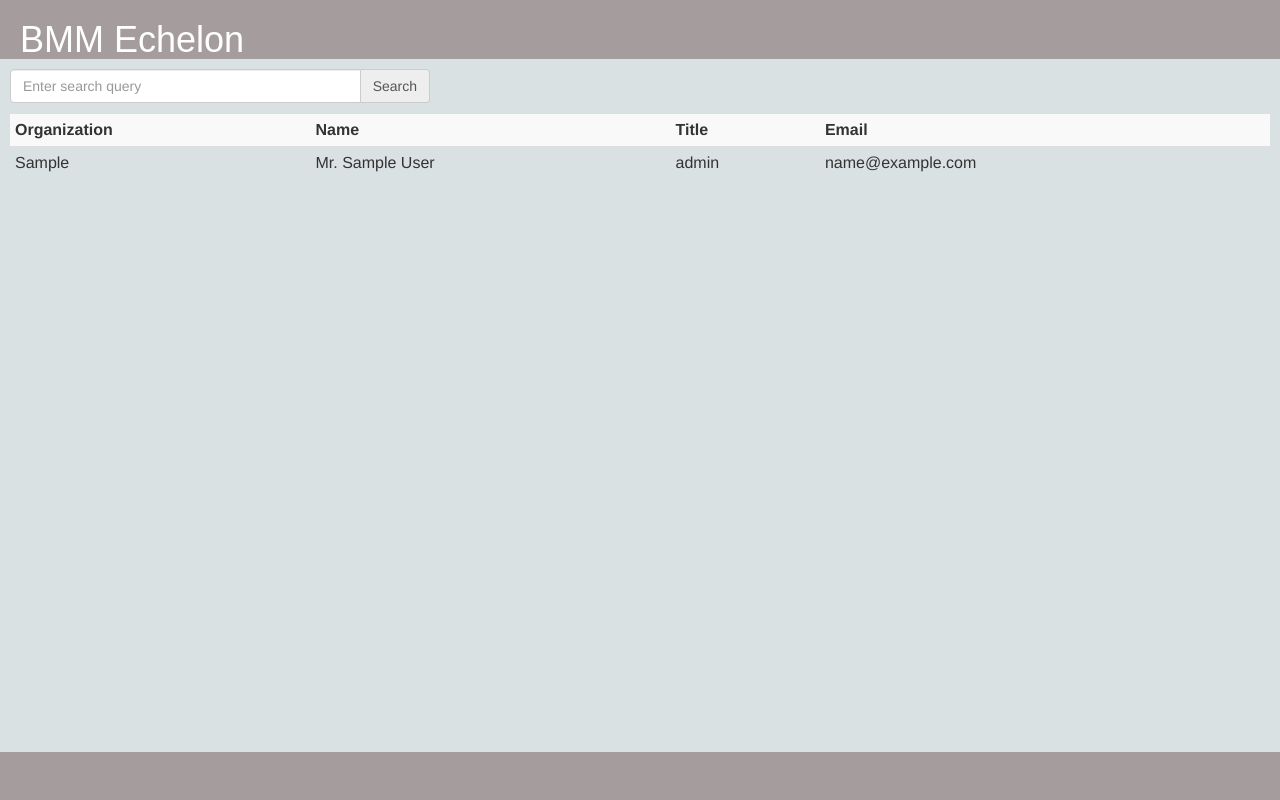
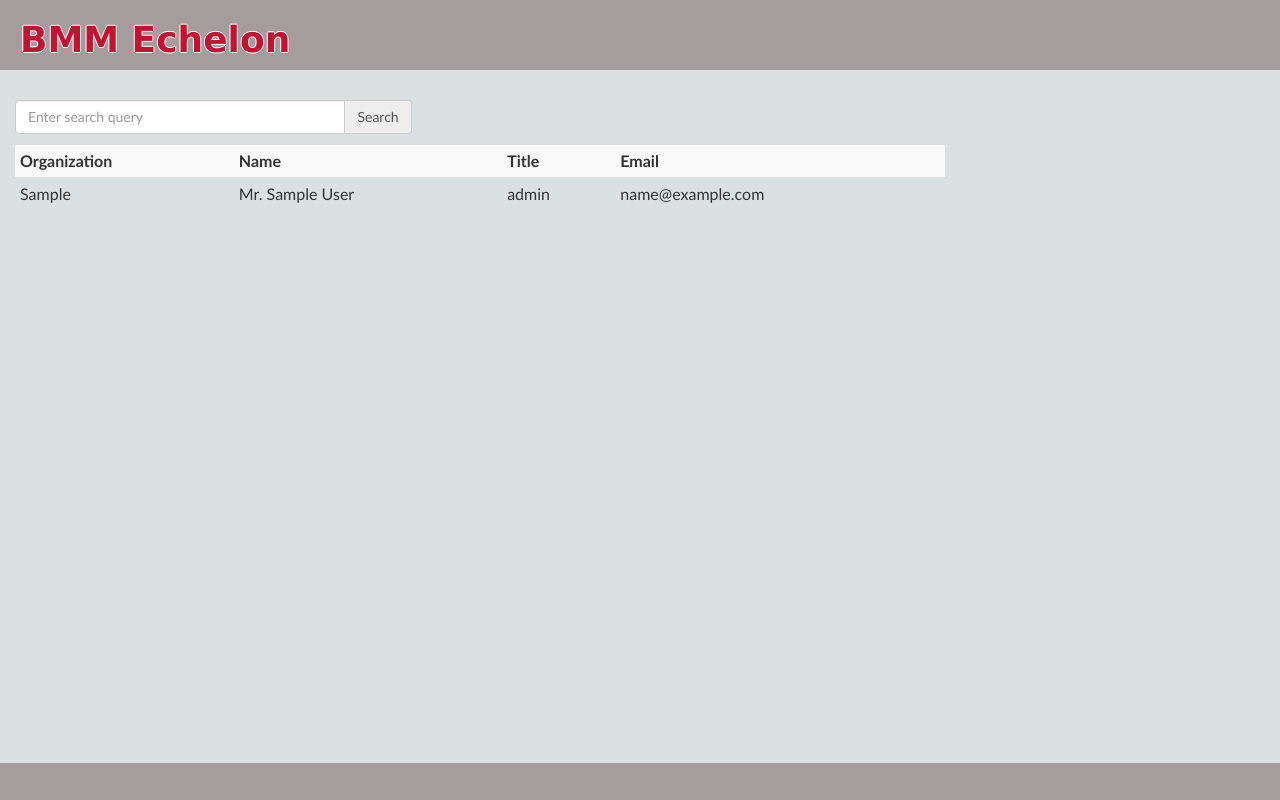
Before and after one commit to nevtum/hivemind, a Django app: page /clients/ in a window 1280 px wide. Run offline with Django 3.2, Linux system fonts and the light colour scheme; tables that the repository leaves empty hold one stand-in row (values such as "Sample post"); some libraries are stand-ins or nearby versions.

Commit message:
fixed majority of styling, contacts list

```diff
--- a/src/clients/templates/contacts.html
+++ b/src/clients/templates/contacts.html
@@ -3,14 +3,17 @@
 {% block content %}
 
 <div class="container-fluid">
-  <div id="search-control" class="row">
-    <div class="input-group col-md-4">
+  <div class="row">
+    <div class="col-md-4">
+      <div id="search-control" class="input-group">
         <input type="text" class="form-control" placeholder="Enter search query">
         <span class="input-group-addon">Search</span>
       </div>
     </div>
-  <div id="search-results" class="row">
-    <table class="table table-striped table-condensed">
+  </div>
+  <div class="row">
+    <div class="col-md-9">
+      <table id="search-results" class="table table-striped table-condensed">
         <tbody>
           <tr>
             <th>Organization</th>
@@ -29,6 +32,10 @@
         </tbody>
       </table>
     </div>
+    <div class="col-md-3">
+      <!-- to add some other content -->
+    </div>
+  </div>
 </div>
 
 {% endblock %}
--- a/src/static/css/style.css
+++ b/src/static/css/style.css
@@ -1,22 +1,26 @@
 /* base css */
 
 body {
+  font-family: "Trebuchet MS", Helvetica, sans-serif;
   padding-bottom: 30;
   background-color: #A59D9D;
 }
 
 #head {
-  font-family: Arial;
   color: #FFF;
-  height: 5%;
 }
 
 #head h1 {
+  font-family: Verdana;
+  font-weight: bold;
+  color: #C41230;
   padding-left: 20;
+  text-shadow: -1px 0 white, 0 1px white,
+      1px 0 white, 0 -1px white;
 }
 
 #content {
-  padding: 10;
+  padding-top: 10;
   background-color: #DAE1E2;
   height: 90%;
 }
@@ -24,5 +28,6 @@ body {
 /* for contacts list */
 
 #search-control {
+  padding-top: 20;
   padding-bottom: 10;
 }
```
Lines whose indentation alone changed are shown as unchanged.
